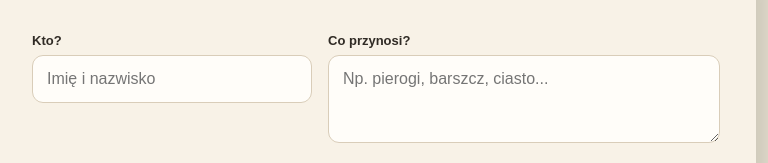
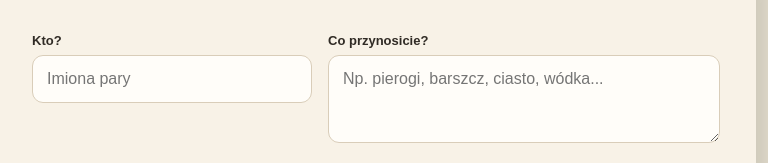
Before and after one commit to MrMichalHUB/wigilia_wspolna, a plain HTML site: page index.html in a window 1280 px wide. Shown: the part 387-550 px from the top of the page, 264-1032 px from the left. Drawn offline with Linux system fonts and the light colour scheme.

Commit message:
Update placeholders and labels in index.html

```diff
--- a/index.html
+++ b/index.html
@@ -218,17 +218,17 @@ footer {
 <input
   id="who"
   maxlength="80"
-  placeholder="Imię i nazwisko"
+  placeholder="Imiona pary"
   required
 >
 </div>
 
 <div>
-<label for="what">Co przynosi?</label>
+<label for="what">Co przynosicie?</label>
 <textarea
   id="what"
   maxlength="500"
-  placeholder="Np. pierogi, barszcz, ciasto..."
+  placeholder="Np. pierogi, barszcz, ciasto, wódka..."
   required
 ></textarea>
 </div>
```
